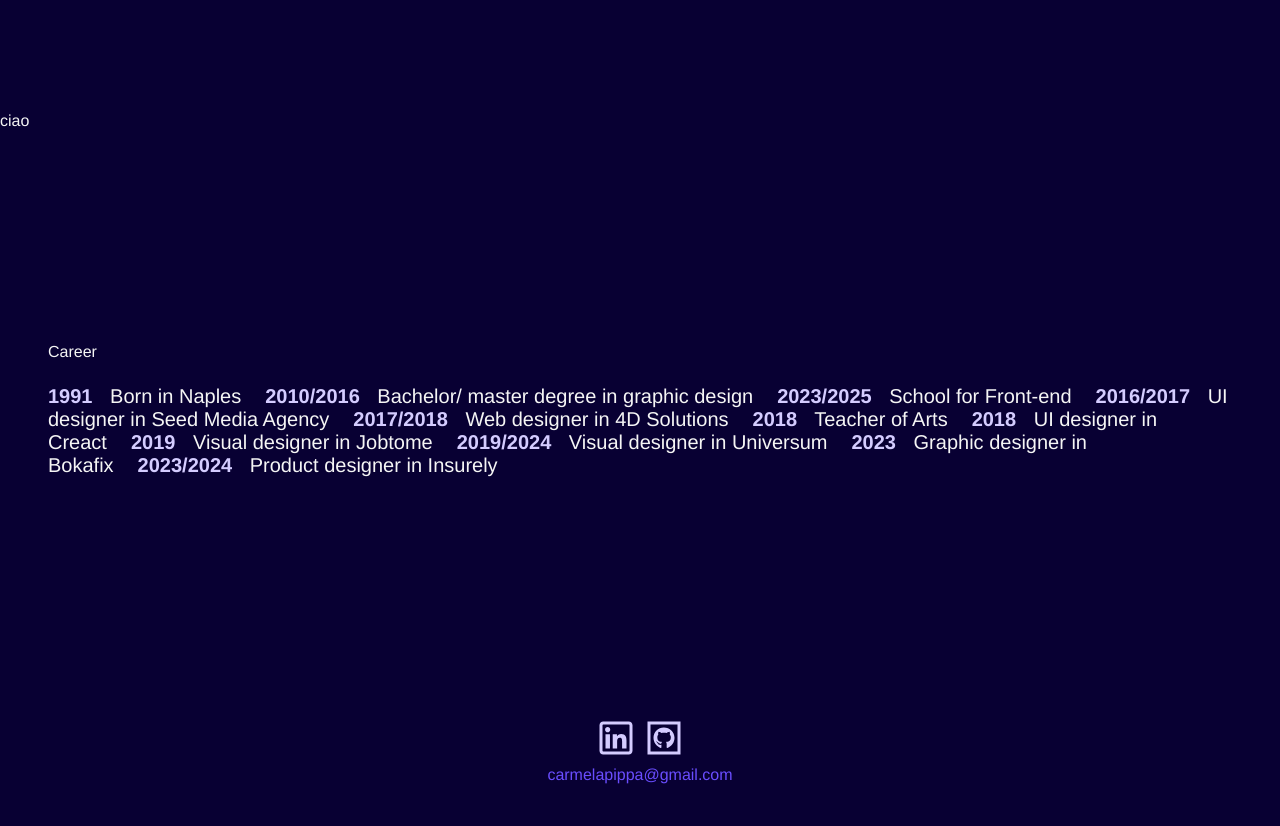
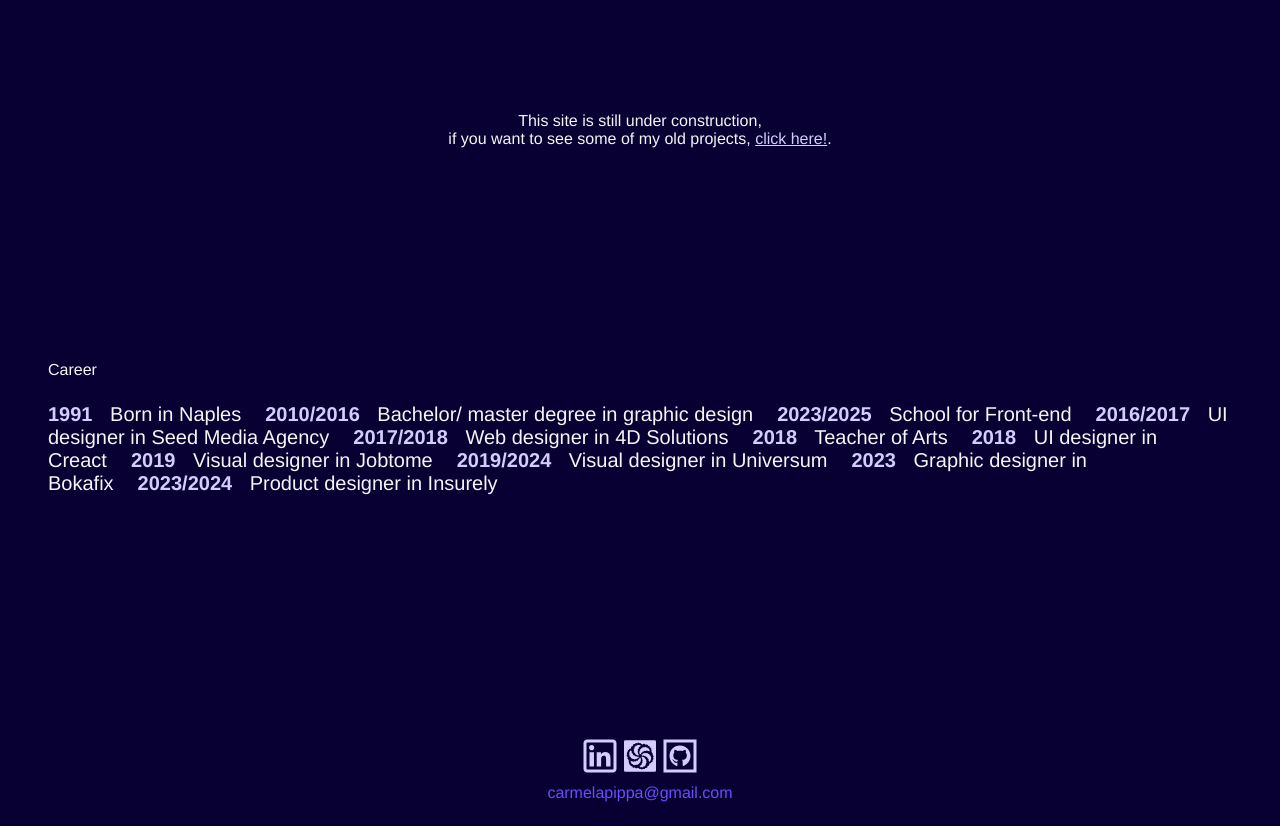
Before and after one commit to carmelapi/my-portfolio, a React (Vite) app: page / in a window 1280 px wide. Shown: the part 994-1820 px from the top of the page. Built offline with nearby package versions, Linux system fonts and the light colour scheme; a web font is replaced by a local one.

Commit message:
changed link

```diff
--- a/src/Components/Body/Career.jsx
+++ b/src/Components/Body/Career.jsx
@@ -2,7 +2,7 @@ import "../../styles/career.css";
 
 export default function Career() {
   return (
-    <section className="section-career">
+    <section className="section-career" id="section-career">
       <h4 className="career__title">Career</h4>
       <p>
         <span>
--- a/src/Components/Header&Footer/Footer.jsx
+++ b/src/Components/Header&Footer/Footer.jsx
@@ -1,13 +1,17 @@
 import "../../styles/footer.css";
 import { LiaLinkedin, LiaGithubSquare } from "react-icons/lia";
+import { SiCodewars } from "react-icons/si";
 
 export default function Footer() {
   return (
     <>
       <section className="section-footer">
-        <div>
+        <div className="footer__icons">
           <a href="https://www.linkedin.com/in/carmela-pippa/" target="_blank">
             <LiaLinkedin size={"3rem"} />
+          </a>
+          <a href="https://www.codewars.com/users/Carmelapippa" target="_blank">
+            <SiCodewars size={"2rem"} />
           </a>
           <a href="https://github.com/carmelapi" target="_blank">
             <LiaGithubSquare size={"3rem"} />
--- a/src/Components/Header&Footer/menu/Menu.jsx
+++ b/src/Components/Header&Footer/menu/Menu.jsx
@@ -3,9 +3,20 @@ export default function ShowMenu() {
   return (
     <div className="menu__container">
       <ul className="menu__list">
-        <li>Project</li>
-        <li>Career</li>
-        <li>Contact</li>
+        <li>
+          <a
+            target="_blank"
+            href="https://www.figma.com/proto/MBwomhhdgiyFQQfhiRBIxgIg/Pippa?page-id=1400%3A1296&node-id=1400-1488&mode=design&t=JNwaWuEPC1F3hN4P-1"
+          >
+            Project
+          </a>
+        </li>
+        <li>
+          <a href="https://www.linkedin.com/in/carmela-pippa/">Career</a>
+        </li>
+        <li>
+          <a href="mailto:carmelapippa@gmail.com"></a>Contact
+        </li>
       </ul>
     </div>
   );
--- a/src/Components/Project/Project.jsx
+++ b/src/Components/Project/Project.jsx
@@ -1,3 +1,15 @@
 export default function Project() {
-  return <div>ciao</div>;
+  return (
+    <div style={{ textAlign: "center" }}>
+      This site is still under construction, <br /> if you want to see some of
+      my old projects,{" "}
+      <a
+        href="https://www.figma.com/proto/MBwomhhdgiyFQQfhiRBIxgIg/Pippa?page-id=1400%3A1296&node-id=1400-1488&mode=design&t=JNwaWuEPC1F3hN4P-1"
+        target="_blank"
+      >
+        click here!
+      </a>
+      .
+    </div>
+  );
 }
--- a/src/styles/footer.css
+++ b/src/styles/footer.css
@@ -13,3 +13,8 @@
 a {
   color: var(--tertiary-color);
 }
+
+.footer__icons {
+  display: flex;
+  align-items: center;
+}
```
